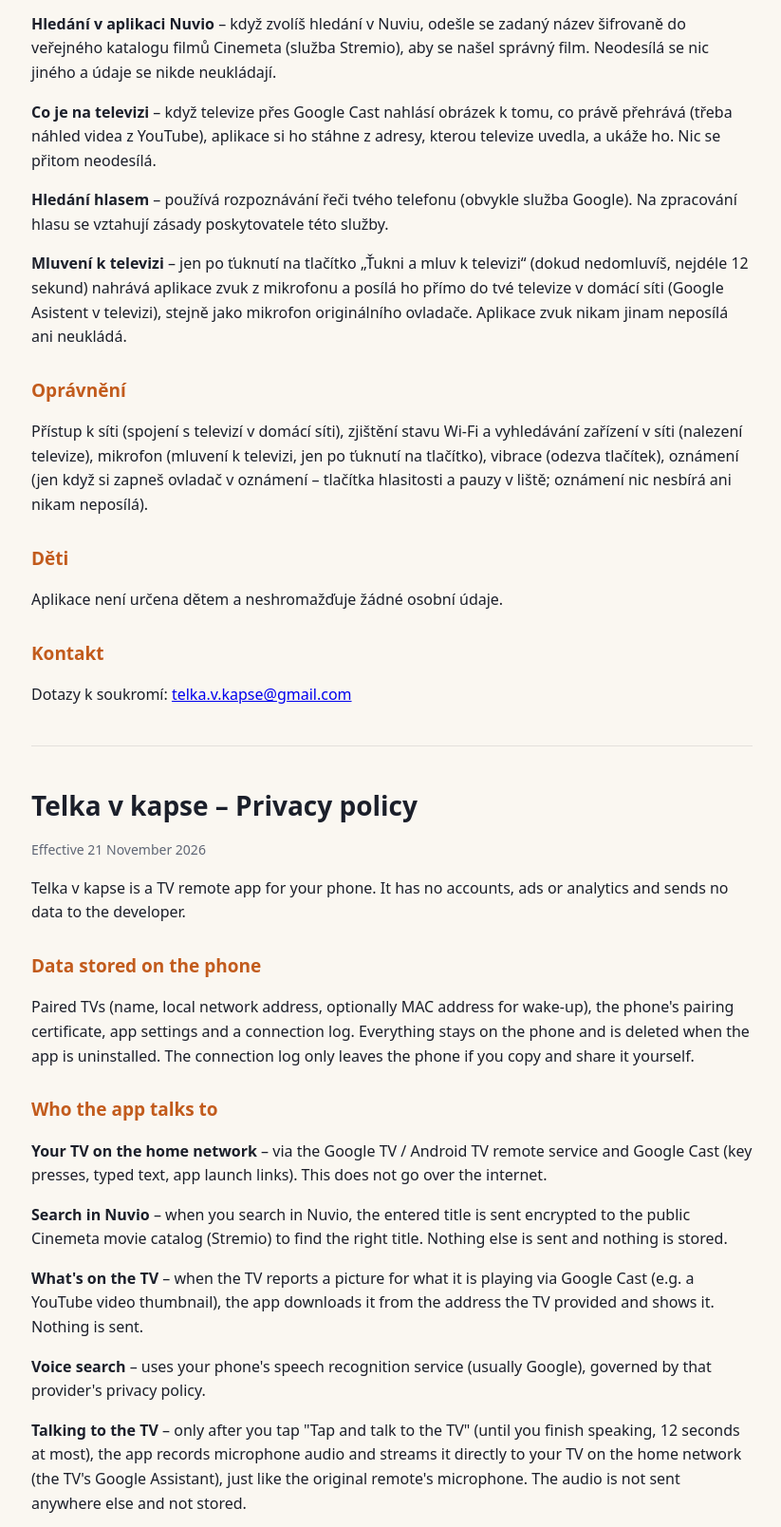
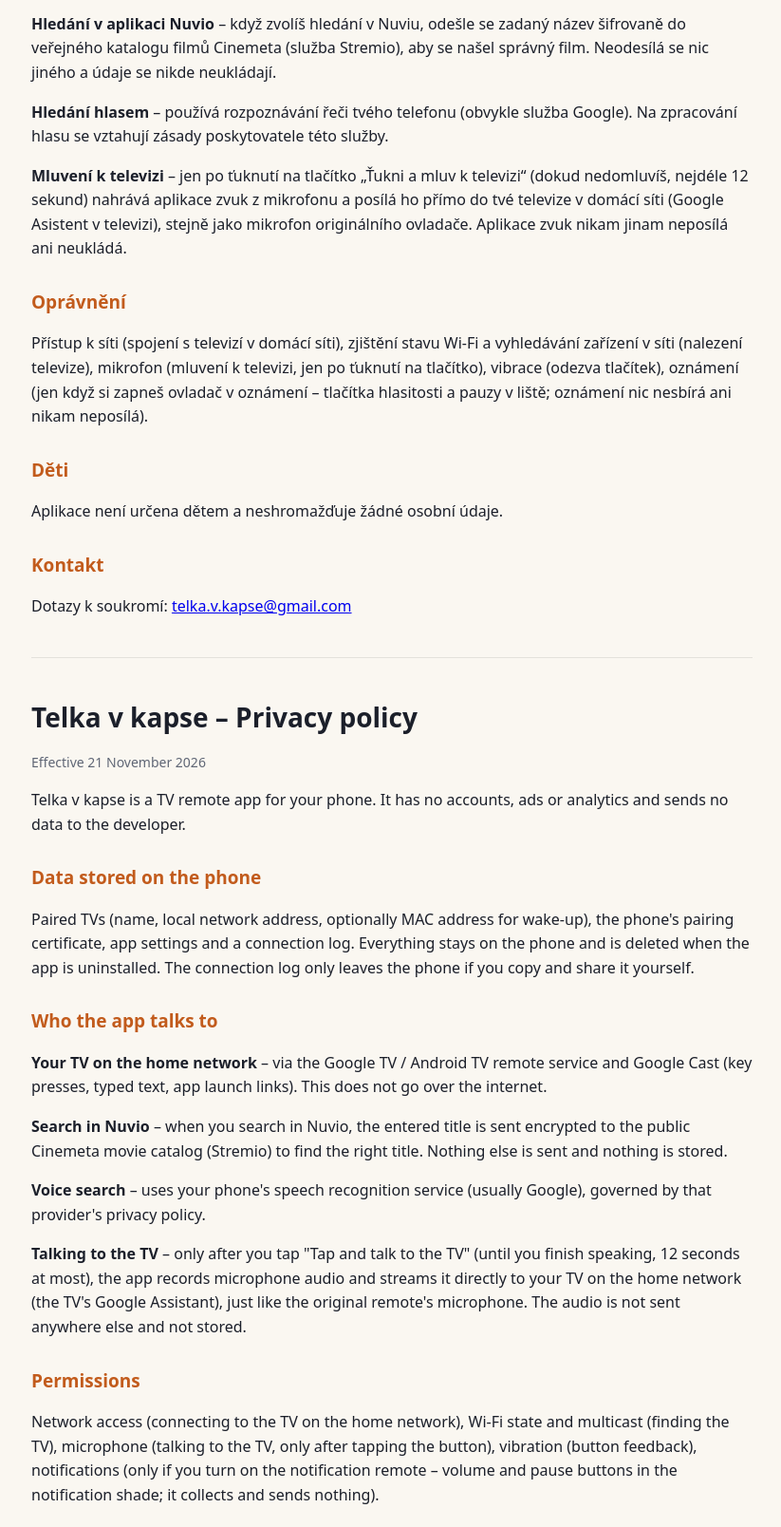
Before and after one commit to jarmilprdel11/telka-v-kapse-web, a plain HTML site: page soukromi.html in a window 1280 px wide. Shown: the part 486-2094 px from the top of the page at 95% size, without its empty margins (227-1050 px from the left). Drawn offline with Linux system fonts and the light colour scheme.

Commit message:
0.47 test: aplikace na televizi i bez psani (kratke tuknuti klavesnici po akcich z Telky), bez obrazku
Co-Authored-By: Claude Opus 5.5 <noreply@anthropic.com>
Claude-Session: https://claude.ai/code/session_01KJu49yhVo3MkmWoEbwK1KY

```diff
--- a/soukromi.html
+++ b/soukromi.html
@@ -25,7 +25,6 @@
 <h2>S kým aplikace komunikuje</h2>
 <p><b>Tvoje televize v domácí síti</b> – přes službu dálkového ovládání Google TV / Android TV a Google Cast (stisky tlačítek, psaný text, odkazy na spuštění aplikací). Tato komunikace nejde přes internet.</p>
 <p><b>Hledání v aplikaci Nuvio</b> – když zvolíš hledání v Nuviu, odešle se zadaný název šifrovaně do veřejného katalogu filmů Cinemeta (služba Stremio), aby se našel správný film. Neodesílá se nic jiného a údaje se nikde neukládají.</p>
-<p><b>Co je na televizi</b> – když televize přes Google Cast nahlásí obrázek k tomu, co právě přehrává (třeba náhled videa z YouTube), aplikace si ho stáhne z adresy, kterou televize uvedla, a ukáže ho. Nic se přitom neodesílá.</p>
 <p><b>Hledání hlasem</b> – používá rozpoznávání řeči tvého telefonu (obvykle služba Google). Na zpracování hlasu se vztahují zásady poskytovatele této služby.</p>
 <p><b>Mluvení k televizi</b> – jen po ťuknutí na tlačítko „Ťukni a mluv k televizi“ (dokud nedomluvíš, nejdéle 12 sekund) nahrává aplikace zvuk z mikrofonu a posílá ho přímo do tvé televize v domácí síti (Google Asistent v televizi), stejně jako mikrofon originálního ovladače. Aplikace zvuk nikam jinam neposílá ani neukládá.</p>
 
@@ -48,7 +47,6 @@
 <h2>Who the app talks to</h2>
 <p><b>Your TV on the home network</b> – via the Google TV / Android TV remote service and Google Cast (key presses, typed text, app launch links). This does not go over the internet.</p>
 <p><b>Search in Nuvio</b> – when you search in Nuvio, the entered title is sent encrypted to the public Cinemeta movie catalog (Stremio) to find the right title. Nothing else is sent and nothing is stored.</p>
-<p><b>What's on the TV</b> – when the TV reports a picture for what it is playing via Google Cast (e.g. a YouTube video thumbnail), the app downloads it from the address the TV provided and shows it. Nothing is sent.</p>
 <p><b>Voice search</b> – uses your phone's speech recognition service (usually Google), governed by that provider's privacy policy.</p>
 <p><b>Talking to the TV</b> – only after you tap "Tap and talk to the TV" (until you finish speaking, 12 seconds at most), the app records microphone audio and streams it directly to your TV on the home network (the TV's Google Assistant), just like the original remote's microphone. The audio is not sent anywhere else and not stored.</p>
 <h2>Permissions</h2>
```
